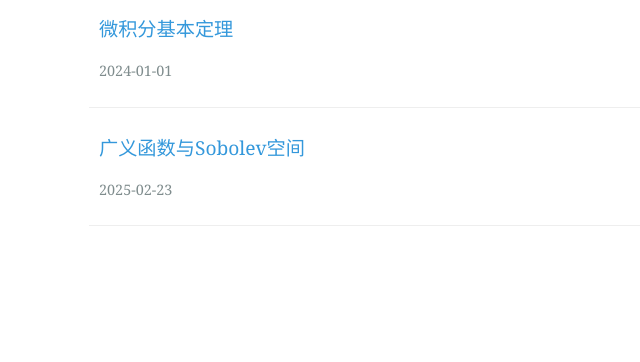
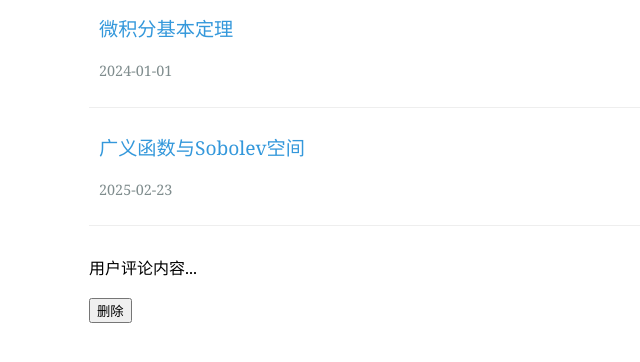
Before and after one commit to cp-pan/math-blog, a plain HTML site: page index.html in a window 1280 px wide. Shown: the part 110-472 px from the top of the page, without its empty margins (151-791 px from the left). Drawn offline with nearby package versions, Linux system fonts and the light colour scheme.

Commit message:
Update index.html

```diff
--- a/index.html
+++ b/index.html
@@ -98,7 +98,10 @@
         crossorigin="anonymous"
         async>
 </script>
-
+<div class="comment" data-comment-id="123" data-user="github_username">
+  <p>用户评论内容...</p>
+  <button class="delete-comment" onclick="deleteComment('123')">删除</button>
+</div>
 
 </body>
 </html>
```
